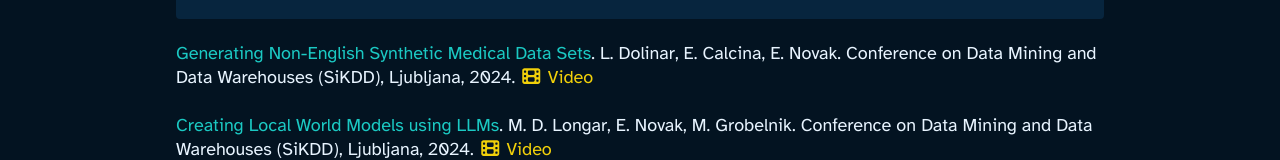
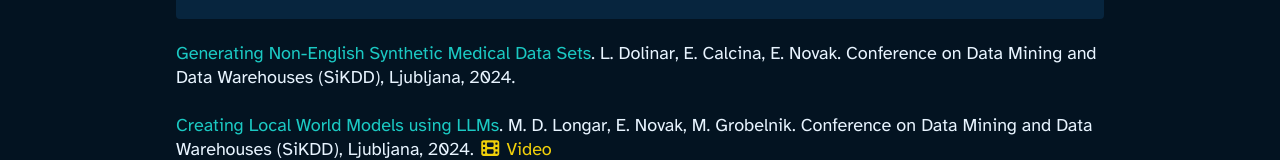
Before and after one commit to eriknovak/eriknovak.github.io, a Next.js app: page /publications in a window 1280 px wide. Shown: the part 600-760 px from the top of the page. Built offline with nearby package versions, Linux system fonts and the light colour scheme.

Commit message:
Update conference_papers.ts

```diff
--- a/assets/publications/conference_papers.ts
+++ b/assets/publications/conference_papers.ts
@@ -6,8 +6,7 @@ const CONFERENCE_PAPERS = [
     reference: "Conference on Data Mining and Data Warehouses (SiKDD)",
     location: "Ljubljana",
     year: 2024,
-    presentation:
-      "https://videolectures.net/videos/sikdd2024_ljubljana_dolinar_generating_non_english",
+    presentation: null,
   },
   {
     authors: "M. D. Longar, E. Novak, M. Grobelnik",
```
